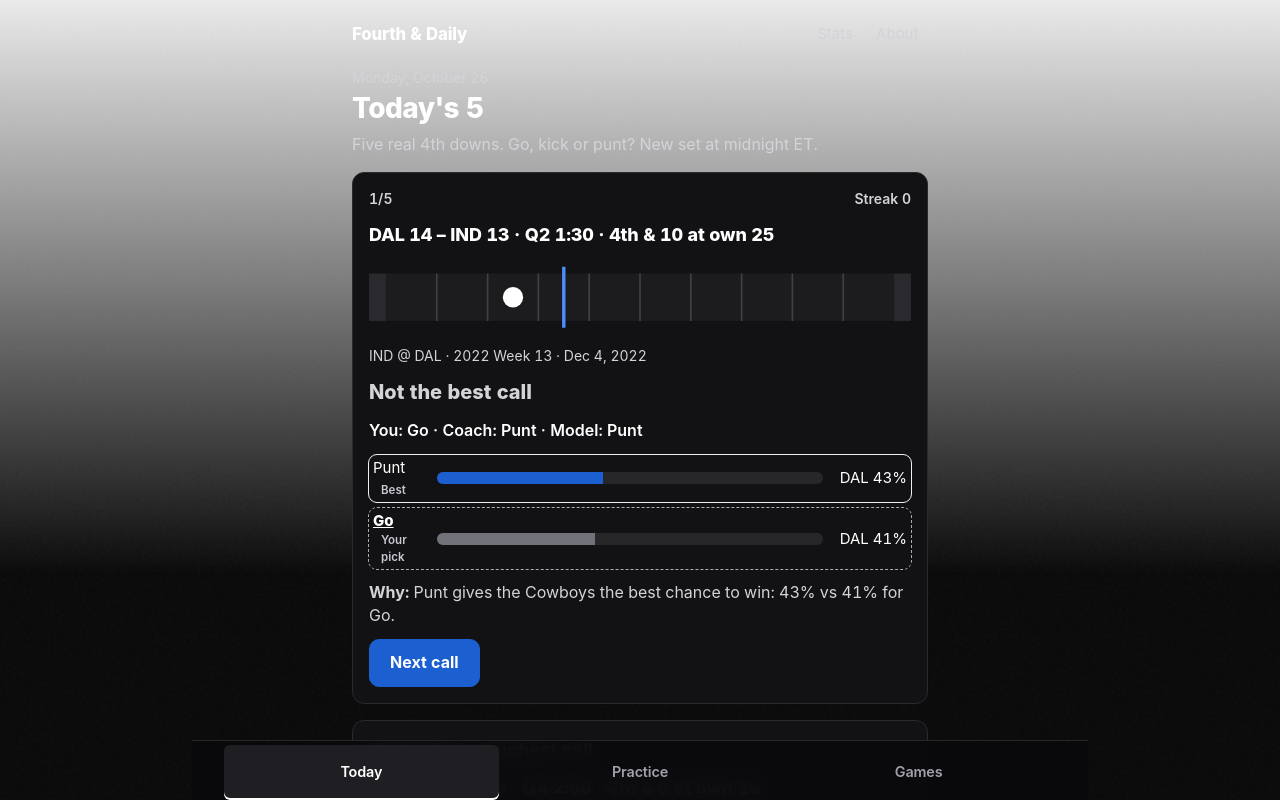
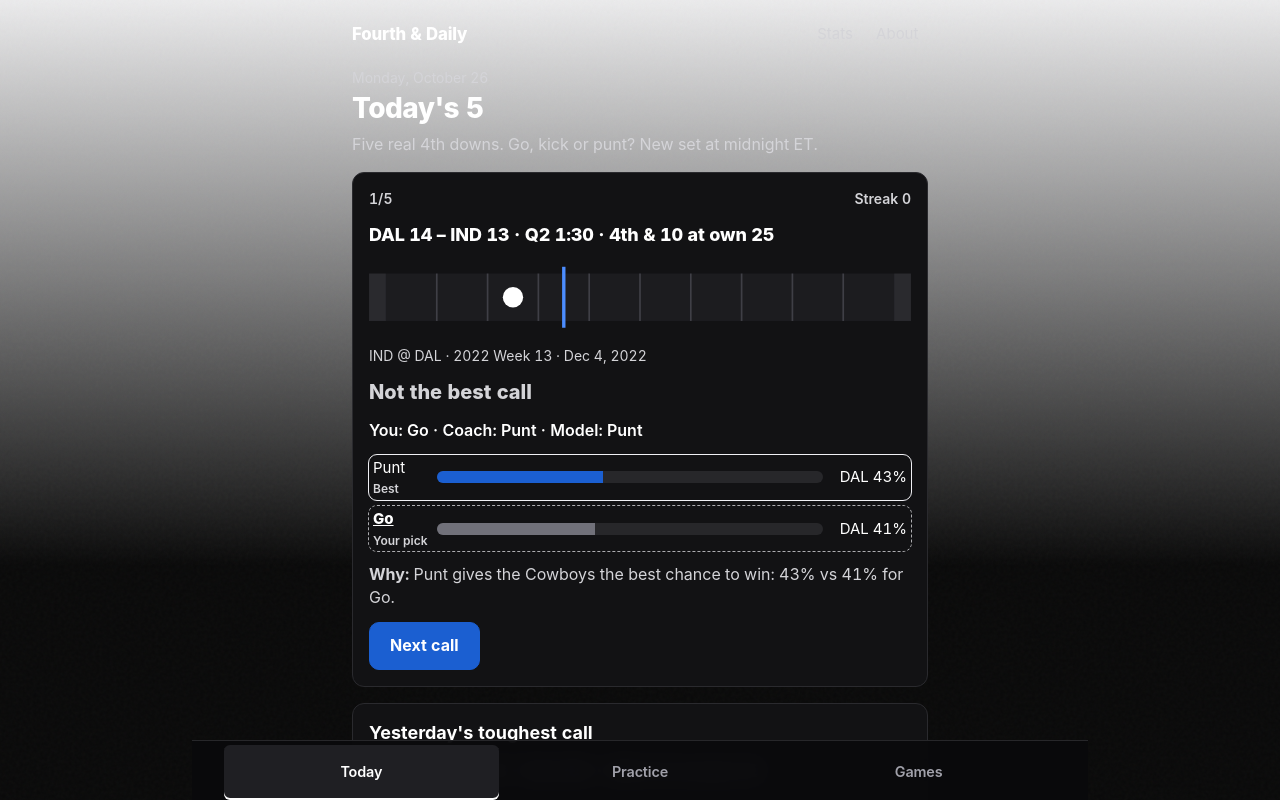
Before and after one commit to nmpy7knjd8-code/nfl-analytics-simulator, a Next.js app in the folder frontend/: page / in a window 1280 px wide. Both pictures are taken after a click on the button "Go". Shown: the top 800 px of the page. Built offline with nearby package versions, Linux system fonts and the light colour scheme.

Commit message:
Recheck 2250: tag under the option name; team mark 2.25rem / 0.6875rem

```diff
--- a/frontend/app/globals.css
+++ b/frontend/app/globals.css
@@ -1169,14 +1169,14 @@ button {
 }
 
 .quiz-team-mark {
-  width: 2rem;
-  height: 2rem;
+  width: 2.25rem;
+  height: 2.25rem;
   border-radius: 999px;
   display: inline-flex;
   align-items: center;
   justify-content: center;
-  font-size: 0.62rem;
-  letter-spacing: -0.02em;
+  font-size: 0.6875rem;
+  letter-spacing: -0.03em;
   font-weight: 700;
   background: #1a1a1d;
   color: #f0f0f2;
@@ -1552,8 +1552,10 @@ body { font-variant-numeric: tabular-nums; }
 .fd-bar-track { height: 12px; background: #27272a; border-radius: 6px; overflow: hidden; }
 .fd-bar-fill { display: block; height: 100%; background: #71717a; }
 .fd-bar.is-best .fd-bar-fill { background: var(--color-blue-fill); }
-.fd-bar.is-pick .fd-bar-label { font-weight: 800; text-decoration: underline; }
-.fd-tag { display: inline-block; margin-left: 0.5rem; font-size: 0.72rem; font-weight: 600; color: #c8c8d0; text-decoration: none; }
+.fd-bar.is-pick .fd-bar-name { font-weight: 800; text-decoration: underline; }
+.fd-tag { display: block; font-size: 0.75rem; font-weight: 600; color: #d4d4d8; margin: 0; text-decoration: none; }
+.quiz-value-name, .fd-bar-label { display: flex; flex-direction: column; gap: 2px; }
+.quiz-tag { font-size: 0.75rem; color: #d4d4d8; margin: 0; }
 /* #98 / 2236: a Correct pick is solid white; on a Close call the better option is solid and the pick dashed. No red. */
 .fd-bar { border-radius: 8px; padding: 2px 4px; }
 .fd-bar.is-rec { outline: 1.5px solid #f0f0f4; }
--- a/frontend/components/DailyGame.tsx
+++ b/frontend/components/DailyGame.tsx
@@ -65,7 +65,7 @@ function Bars({ item, scored }: { item: DailyItem; scored: ScoredCall }) {
       {ranked.map(([id, v]) => (
         <li key={id} className={`fd-bar res-${scored.result}${id === scored.best ? " is-best" : ""}${id === scored.pick ? " is-pick" : ""}${row(id).rec ? " is-rec" : ""}${row(id).close ? " is-close" : ""}`}>
           <span className="fd-bar-label">
-            {CHOICE_NAME[id]}
+            <span className="fd-bar-name">{CHOICE_NAME[id]}</span>
             {row(id).tag ? <span className="quiz-tag fd-tag">{row(id).tag}</span> : null}
           </span>
           <span className="fd-bar-track">
```
Also changed, not shown: 1 other file (tests, documents, lock files or other folders).
